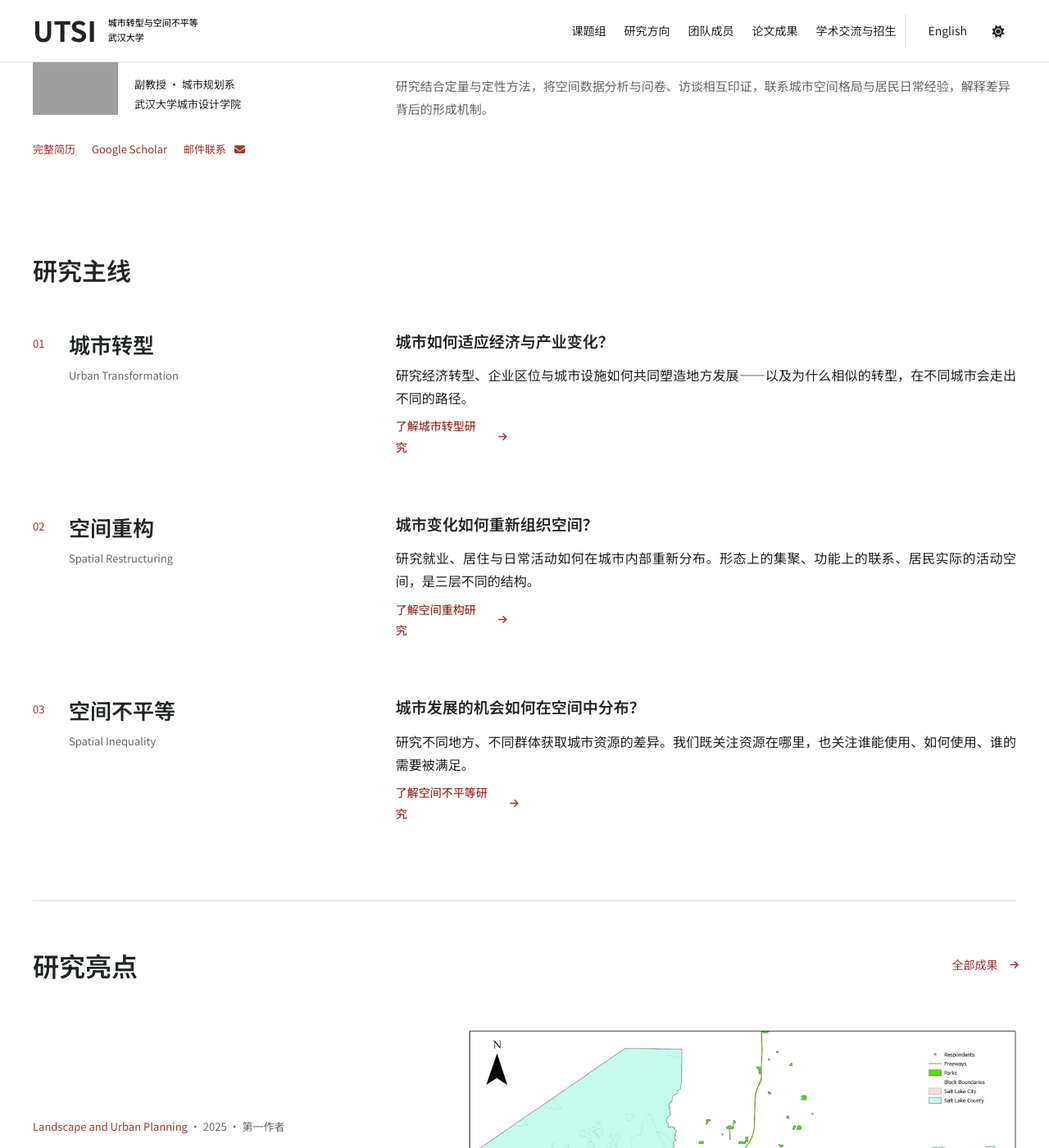
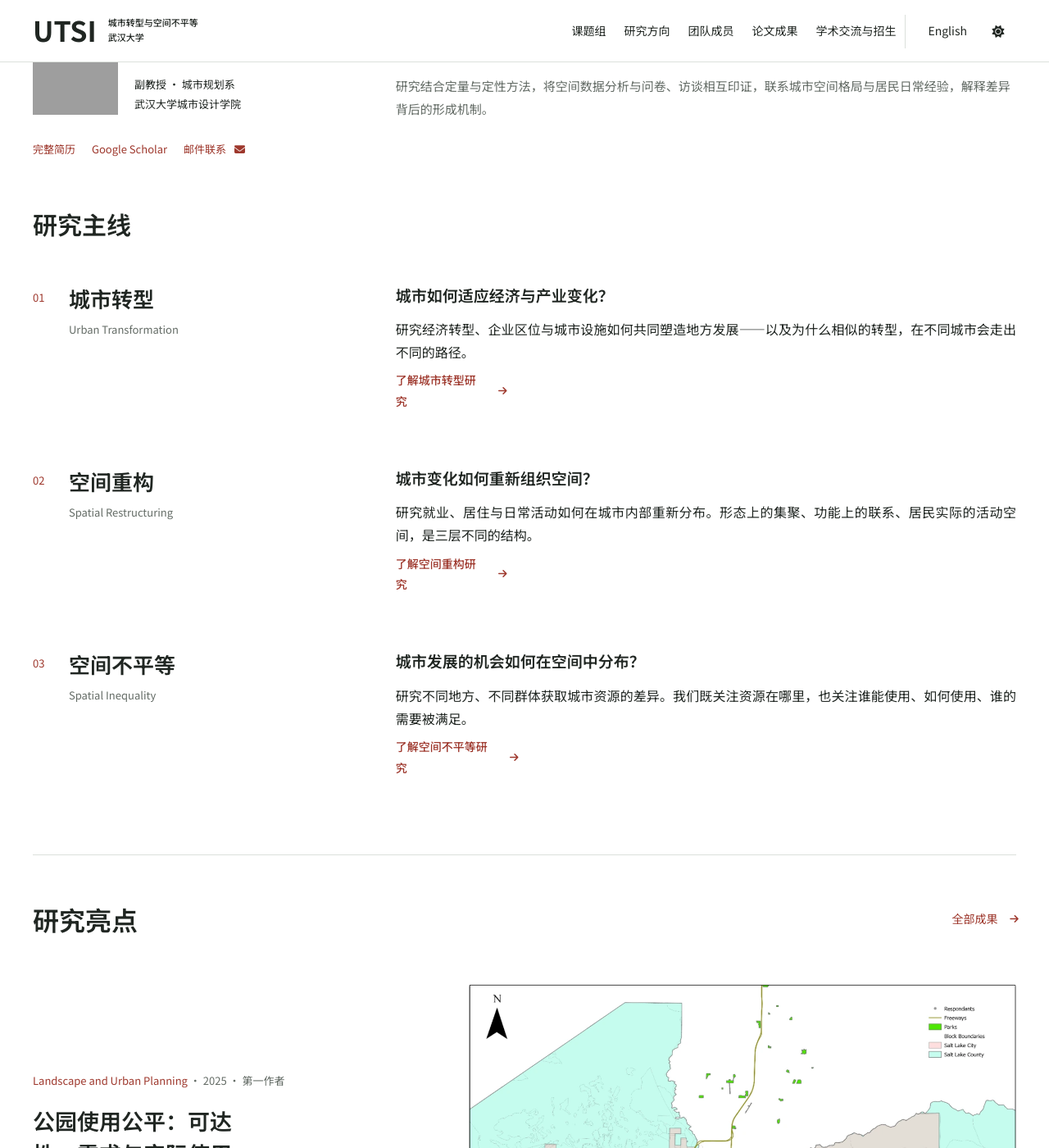
Before and after one commit to Yangyi-Wu/Yangyi-Wu.github.io, a Jekyll site: the page built from _pages/zh-about.md, in a window 1280 px wide and 1400 px high, scrolled down 644 px. Shown: the whole window at 82% size. Built offline with Jekyll 4.4.1, drawn with Linux system fonts in a browser that asks for light colours; grey boxes are pictures that could not be loaded.

Commit message:
Tighten spacing between homepage profile and research

```diff
--- a/_sass/layout/_research-site.scss
+++ b/_sass/layout/_research-site.scss
@@ -146,7 +146,8 @@ a:focus-visible, input:focus-visible, button:focus-visible, select:focus-visible
 .page__content .home-section-heading > a:hover { text-decoration: underline; }
 .home-profile, .home-selected, .home-research, .home-content > .home-bottom-grid { position: relative; border-top: 0; }
 .home-selected::before { content: ""; position: absolute; top: 0; left: 40px; right: 40px; border-top: 1px solid var(--global-border-color); }
-.home-content > .home-profile { padding-top: 48px; padding-bottom: 48px; }
+.home-content > .home-profile { padding-top: 48px; padding-bottom: 24px; }
+.home-content > .home-profile + .home-research { padding-top: 24px; }
 .home-profile::before { display: none; }
 .home-highlights-grid { display: block; }
 .home-highlight { display: grid; grid-template-columns: minmax(0, 42fr) minmax(0, 58fr); gap: 48px; padding: 32px 0 44px; align-items: center; }
@@ -391,6 +392,8 @@ a:focus-visible, input:focus-visible, button:focus-visible, select:focus-visible
   .home-pi-profile .home-pi-role { grid-column: 2; }
   .home-profile::before, .home-selected::before, .home-research::before, .home-bottom-grid::before { left: 24px; right: 24px; }
   .home-content > .home-section { padding: 36px 24px; }
+  .home-content > .home-profile { padding-bottom: 16px; }
+  .home-content > .home-profile + .home-research { padding-top: 20px; }
   .home-section-heading h2, .home-research > h2 { font-size: 27px; }
   .page__content .home-section-heading > a { font-size: 13px; gap: 8px; }
   .home-highlight { grid-template-columns: 1fr; gap: 20px; padding: 26px 0 34px; }
```
